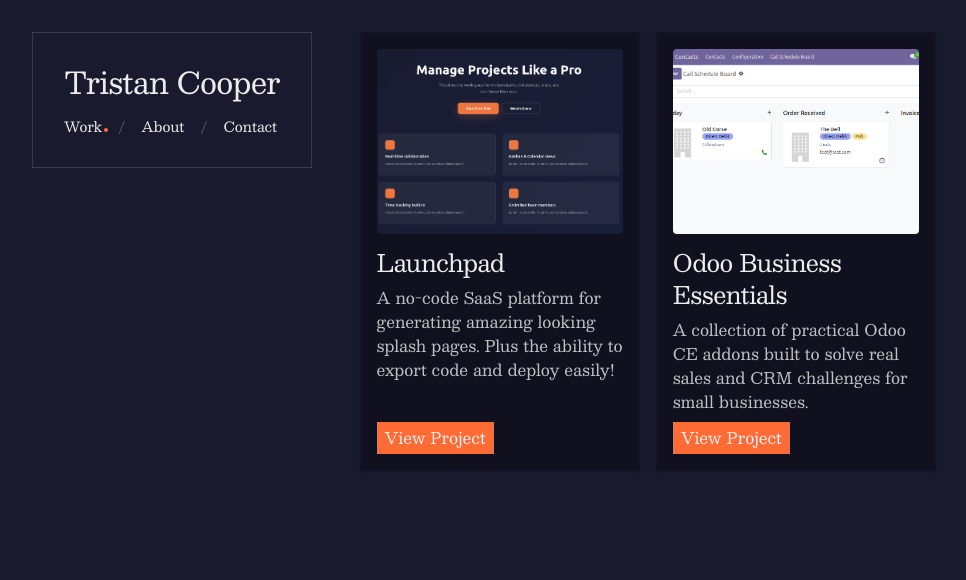
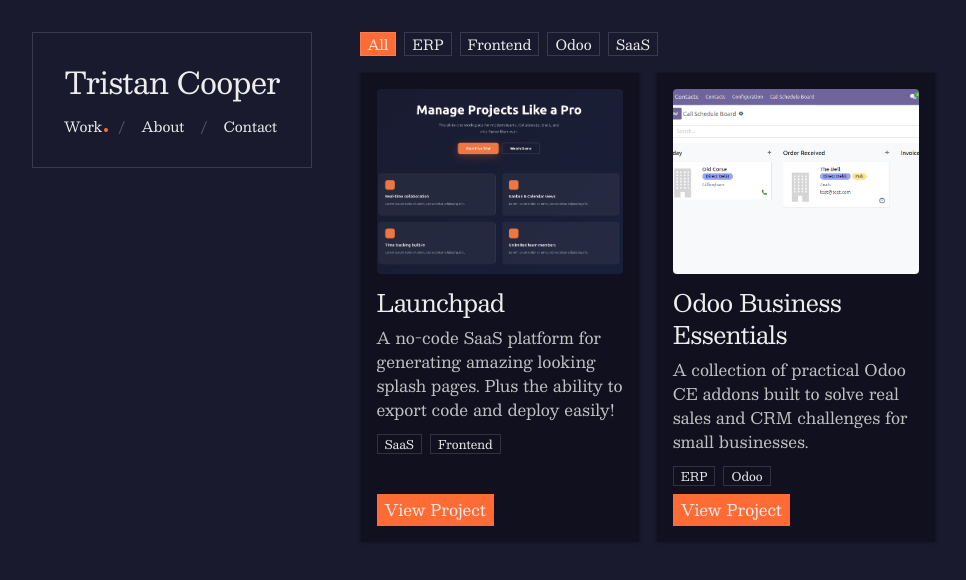
Before and after one commit to TristanCooper/tristan-website, a Next.js app: page /work in a window 1280 px wide. Shown: the top 580 px of the page, without its empty margins (0-966 px from the left). Built offline with nearby package versions, Linux system fonts and the light colour scheme.

Commit message:
filters project cards on tag

```diff
--- a/src/app/work/page.tsx
+++ b/src/app/work/page.tsx
@@ -1,12 +1,28 @@
-import ProjectCard from "@/components/navigation/ProjectCard";
+import FilterableProjects, { type Project } from "@/components/FilterableProjects";
+
+const PROJECTS: Project[] = [
+  {
+    href: "/work",
+    image: "/launchpad.png",
+    title: "Launchpad",
+    description:
+      "A no-code SaaS platform for generating amazing looking splash pages. Plus the ability to export code and deploy easily!",
+    tags: ["SaaS", "Frontend"],
+  },
+  {
+    href: "/work",
+    image: "/odoo-call-board.png",
+    title: "Odoo Business Essentials",
+    description:
+      "A collection of practical Odoo CE addons built to solve real sales and CRM challenges for small businesses.",
+    tags: ["ERP", "Odoo"],
+  },
+];
 
 export default function WorkPage() {
   return (
     <div className="prose prose-zinc max-w-none">
-      <div className="grid grid-cols-1 lg:grid-cols-3 gap-4">
-        <ProjectCard href="" image="/launchpad.png" title="Launchpad" description="A no-code SaaS platform for generating amazing looking splash pages. Plus the ability to export code and deploy easily!" />
-        <ProjectCard href="" image="/odoo-call-board.png" title="Odoo Business Essentials" description="A collection of practical Odoo CE addons built to solve real sales and CRM challenges for small businesses." />
-      </div>
+      <FilterableProjects projects={PROJECTS} />
     </div>
   );
 }
--- /dev/null
+++ b/src/components/FilterableProjects.tsx
@@ -0,0 +1,81 @@
+"use client";
+
+import { useMemo, useState } from "react";
+import ProjectCard from "@/components/navigation/ProjectCard";
+
+export type Project = {
+  href: string;
+  image: string;
+  title: string;
+  description: string;
+  tags: string[];
+};
+
+export default function FilterableProjects({ projects }: { projects: Project[] }) {
+  const allTags = useMemo(() => {
+    const set = new Set<string>();
+    projects.forEach((p) => p.tags.forEach((t) => set.add(t)));
+    return Array.from(set).sort();
+  }, [projects]);
+
+  const [active, setActive] = useState<Set<string>>(new Set());
+
+  const toggleTag = (tag: string) => {
+    setActive((prev) => {
+      const next = new Set(prev);
+      if (next.has(tag)) next.delete(tag);
+      else next.add(tag);
+      return next;
+    });
+  };
+
+  const clearAll = () => setActive(new Set());
+
+  const filtered = useMemo(() => {
+    if (active.size === 0) return projects;
+    return projects.filter((p) => p.tags.some((t) => active.has(t)));
+  }, [active, projects]);
+
+  return (
+    <div>
+      {/* Filters */}
+      <div className="flex flex-wrap items-center gap-2">
+        <button
+          type="button"
+          onClick={clearAll}
+          className={`px-2 py-0.5 text-sm ring-1 ring-inset ring-foreground/15 ${
+            active.size === 0 ? "bg-brand" : ""
+          }`}
+        >
+          All
+        </button>
+        {allTags.map((tag) => (
+          <button
+            key={tag}
+            type="button"
+            onClick={() => toggleTag(tag)}
+            className={`px-2 py-0.5 text-sm ring-1 ring-inset ring-foreground/15 ${
+              active.has(tag) ? "bg-brand" : ""
+            }`}
+          >
+            {tag}
+          </button>
+        ))}
+      </div>
+
+      {/* Grid */}
+      <div className="mt-4 grid grid-cols-1 md:grid-cols-2 lg:grid-cols-3 gap-4">
+        {filtered.map((p) => (
+          <ProjectCard
+            key={p.title}
+            href={p.href}
+            image={p.image}
+            title={p.title}
+            description={p.description}
+            tags={p.tags}
+          />
+        ))}
+      </div>
+    </div>
+  );
+}
--- a/src/components/navigation/ProjectCard.tsx
+++ b/src/components/navigation/ProjectCard.tsx
@@ -2,7 +2,7 @@
 import Image from "next/image";
 import * as motion from "motion/react-client";
 
-const ProjectCard = ({ href, title, description, image }: { href: string; title: string; description: string; image: string; }) => {
+const ProjectCard = ({ href, title, description, image, tags = [] }: { href: string; title: string; description: string; image: string; tags?: string[]; }) => {
     return (
         <motion.div
             initial={{ opacity: 0, y: 10 }}
@@ -15,6 +15,15 @@
             <div className="mt-3 flex-1">
                 <h1 className="text-xl font-normal tracking-tight sm:text-2xl">{title}</h1>
                 <p className="mt-2 text-foreground/80">{description}</p>
+                {tags.length > 0 && (
+                    <div className="mt-3 flex flex-wrap gap-2">
+                        {tags.map((t) => (
+                            <span key={t} className="px-2 py-0.5 text-xs ring-1 ring-inset ring-foreground/15">
+                                {t}
+                            </span>
+                        ))}
+                    </div>
+                )}
             </div>
             <Link href={href} className="inline-block bg-brand px-2 py-1 mt-2 sm:w-fit">View Project</Link>
         </motion.div>
```
